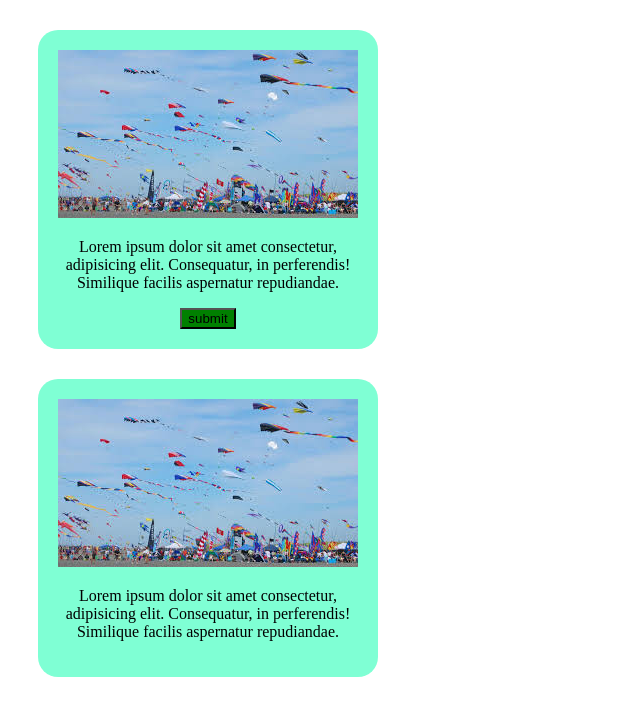
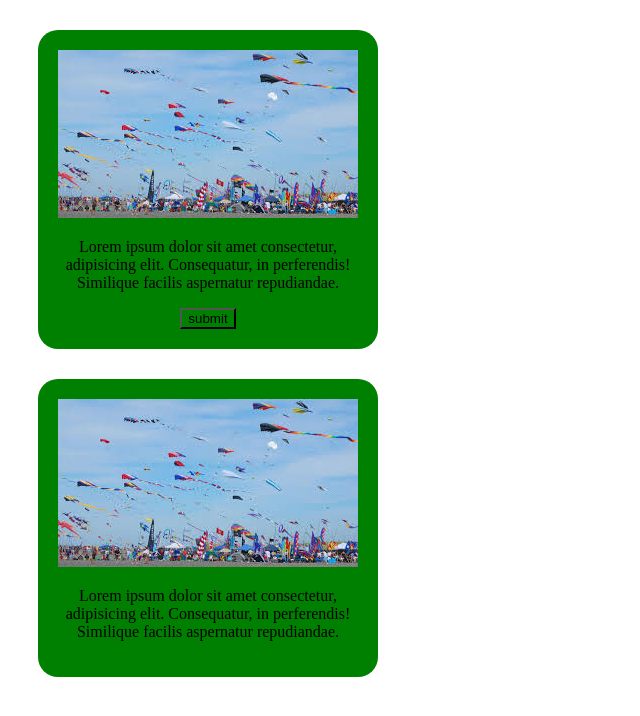
Before and after one commit to Sandeep2349/css, a plain HTML site: page day2/index.html in a window 1280 px wide. Shown: the whole page, without its empty margins (0-640 px from the left). Drawn offline with Linux system fonts and the light colour scheme.

Commit message:
Change background color and hover effects in CSS

```diff
--- a/day2/style.css
+++ b/day2/style.css
@@ -3,11 +3,12 @@
     padding:20px ;
     text-align: center;
     margin: 30px;
-    background-color: aquamarine;
+    background-color: green;
     border-radius: 20px;
 }
 div:hover{
-    background-color: orange;
+    background-color: red;
     width:400px;
 
+
 }
```
